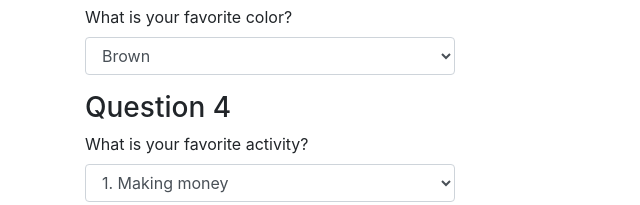
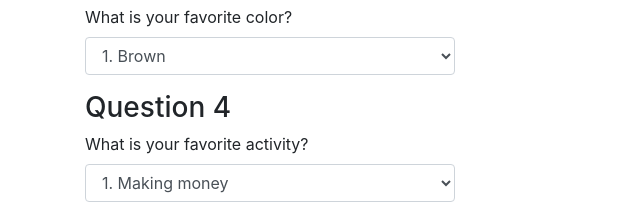
Before and after one commit to yellowduck87/Friend-Finder, a website: page app/public/survey.html in a window 1280 px wide. Shown: the part 594-799 px from the top of the page, 0-640 px from the left. Drawn offline with nearby package versions, Linux system fonts and the light colour scheme.

Commit message:
color numbers

```diff
--- a/app/public/survey.html
+++ b/app/public/survey.html
@@ -51,11 +51,11 @@
                 <h3>Question 3</h3>
                 <label for="q3">What is your favorite color?</label>
                 <select class="form-control col-md-4" id="q3">
-                    <option>Brown</option>
-                    <option>Blue</option>
-                    <option>Black</option>
-                    <option>Purple</option>
-                    <option>Red</option>
+                    <option>1. Brown</option>
+                    <option>2. Blue</option>
+                    <option>3. Black</option>
+                    <option>4. Purple</option>
+                    <option>5. Red</option>
                 </select>
             </div>
             <div class="form-group">
```
